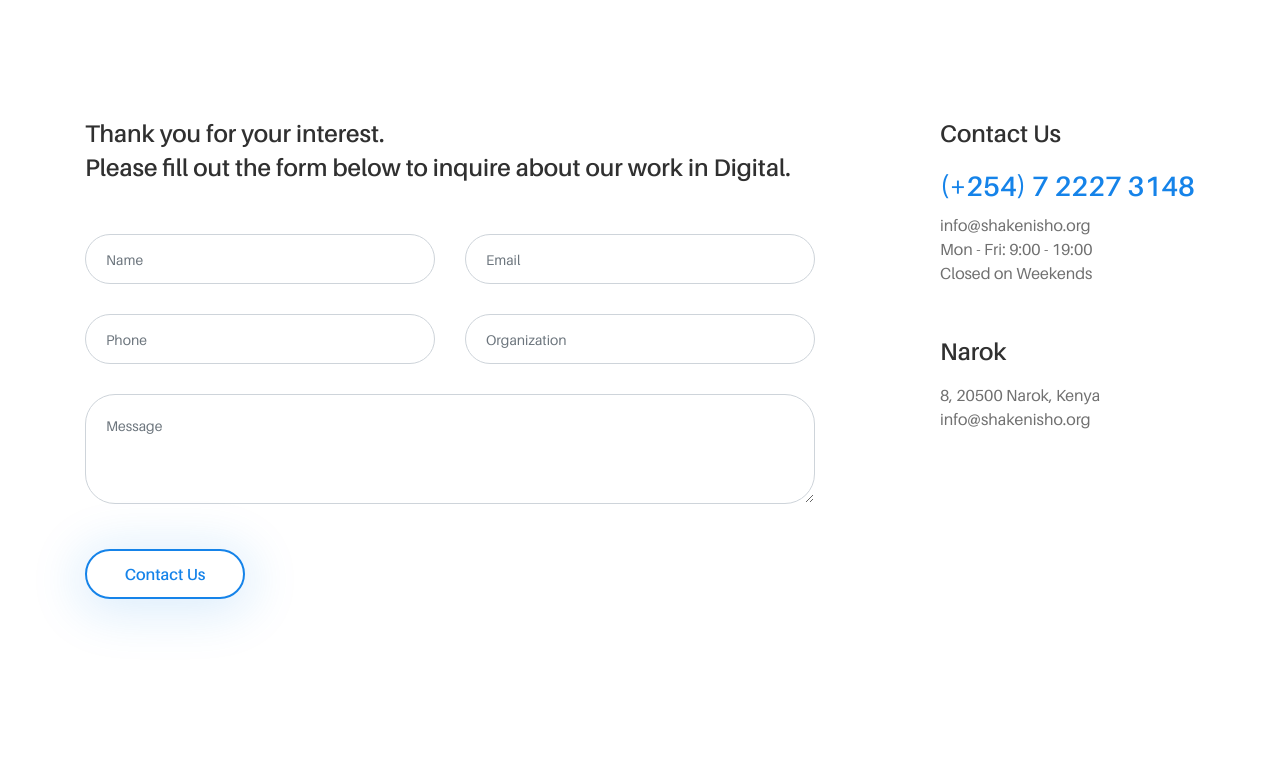
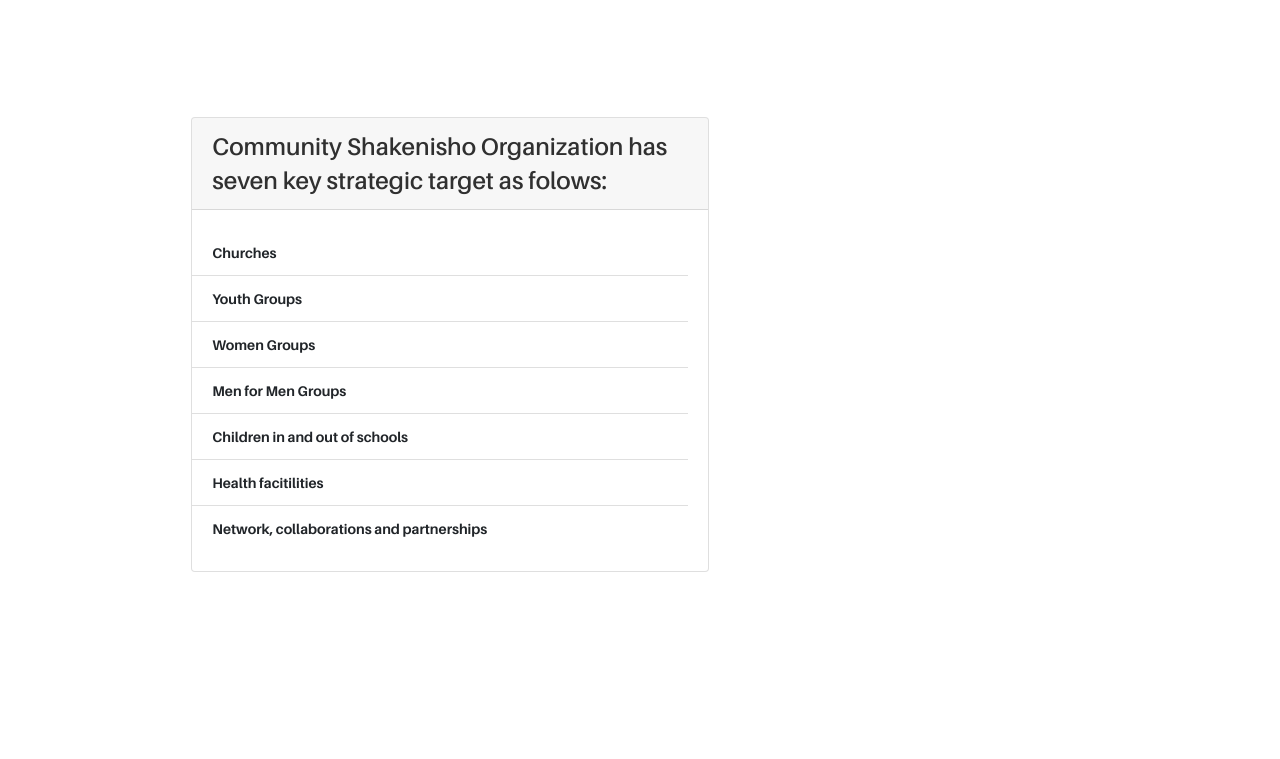
Before and after one commit to isnakolah/shakenisho-website, a website: page ourWorks.html in a window 1280 px wide. Shown: the part 293-1052 px from the top of the page. After the commit the page ends 1025 px from the top, so only its background shows below. Drawn offline with Linux system fonts and the light colour scheme.

Commit message:
first commit of ourWorks.html

```diff
--- a/css/main.css
+++ b/css/main.css
@@ -11,3 +11,9 @@ body, html {
     background-repeat: no-repeat;
     background-size: cover;
 }
+.list-group-item {
+    font-weight: bold;
+}
+#targets {
+    width: 75%;
+}
--- a/ourWorks.html
+++ b/ourWorks.html
@@ -102,11 +102,11 @@
         <div class="row h-100 align-items-end">
             <div class="col-12">
                 <div class="breadcumb--con">
-                    <h2 class="title">Contact</h2>
+                    <h2 class="title">Our Works</h2>
                     <nav aria-label="breadcrumb">
                         <ol class="breadcrumb">
-                            <li class="breadcrumb-item"><a href="#"><i class="fa fa-home"></i> Home</a></li>
-                            <li class="breadcrumb-item active" aria-current="page">Contact</li>
+                            <li class="breadcrumb-item"><a href="index.html"><i class="fa fa-home"></i> Home</a></li>
+                            <li class="breadcrumb-item active" aria-current="page">Our Work</li>
                         </ol>
                     </nav>
                 </div>
@@ -125,10 +125,22 @@
             <!-- Contact Form -->
             <div class="col-12 col-lg-8">
                 <div class="uza-contact-form mb-80">
-                    <div class="contact-heading mb-50">
-                        <h4>Thank you for your interest. <br>Please fill out the form below to inquire about our work in Digital.</h4>
+                  <div class="container-fluid" id="targets">
+                    <div class="contact-heading mb-50 card">
+                      <h4 class="card-header ">Community Shakenisho Organization has seven key strategic target as folows: </h4>
+                      <ol class="card-body list-group list-group-flush">
+                        <li class="list-group-item">Churches</li>
+                        <li class="list-group-item">Youth Groups</li>
+                        <li class="list-group-item">Women Groups</li>
+                        <li class="list-group-item">Men for Men Groups</li>
+                        <li class="list-group-item">Children in and out of schools</li>
+                        <li class="list-group-item">Health facitilities</li>
+                        <li class="list-group-item">Network, collaborations and partnerships</li>
+                      </ol>
                     </div>
-                    <form action="#" method="post">
+
+                  </div>
+                    <!-- <form action="#" method="post">
                         <div class="row">
                             <div class="col-lg-6">
                                 <div class="form-group">
@@ -159,28 +171,11 @@
                                 <button class="btn uza-btn btn-3 mt-15">Contact Us</button>
                             </div>
                         </div>
-                    </form>
+                    </form> -->
                 </div>
             </div>
 
             <!-- Single Contact Card -->
-            <div class="col-12 col-lg-3">
-                <div class="contact-sidebar-area mb-80">
-                    <!-- Single Sidebar Area -->
-                    <div class="single-contact-card mb-50">
-                        <h4>Contact Us</h4>
-                        <h3>(+254) 7 2227 3148</h3>
-                        <h6>info@shakenisho.org</h6>
-                        <h6>Mon - Fri: 9:00 - 19:00 <br>Closed on Weekends</h6>
-                    </div>
-
-                    <!-- Single Sidebar Area -->
-                    <div class="single-contact-card mb-50">
-                        <h4>Narok</h4>
-                        <h6>8, 20500 Narok, Kenya <br>info@shakenisho.org</h6>
-                    </div>
-                </div>
-            </div>
         </div>
     </div>
 </section>
```
